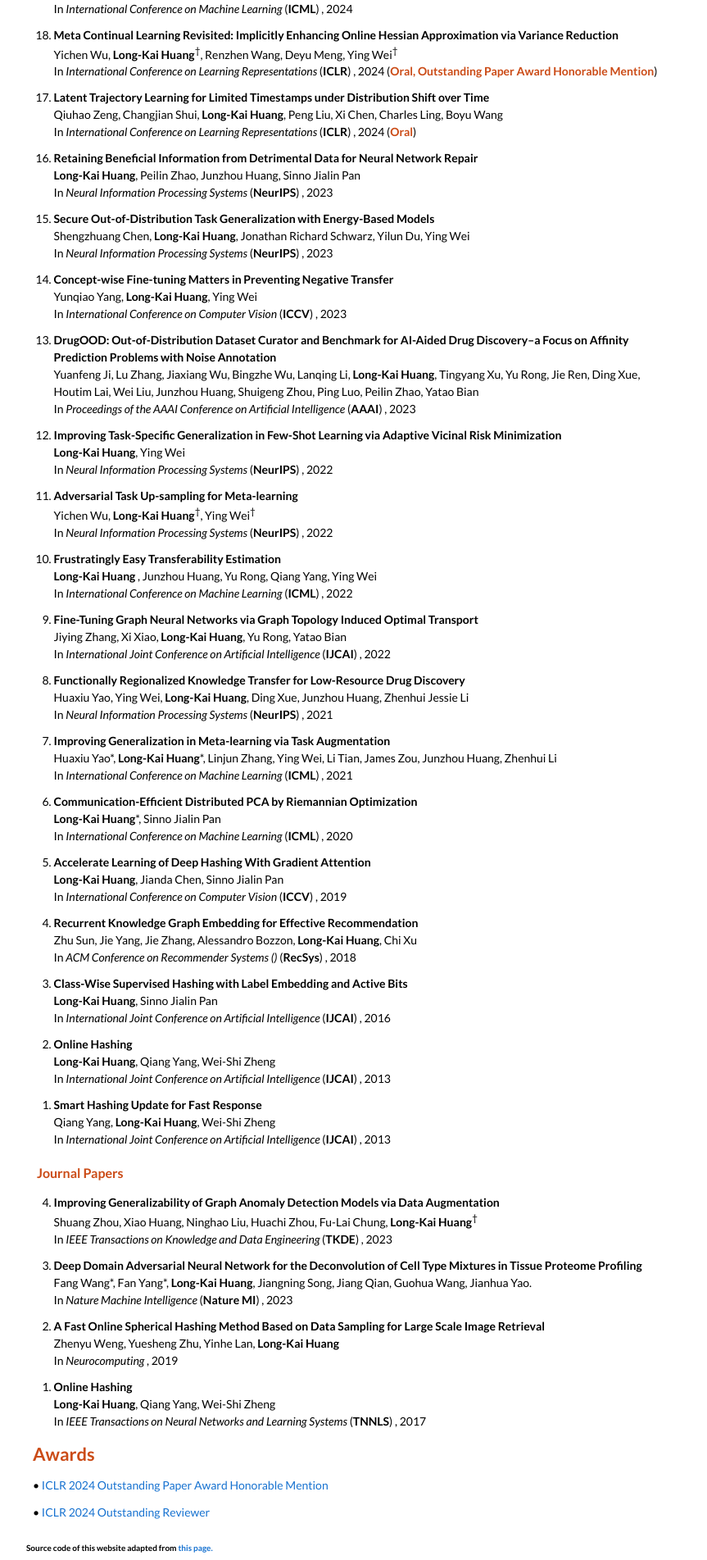
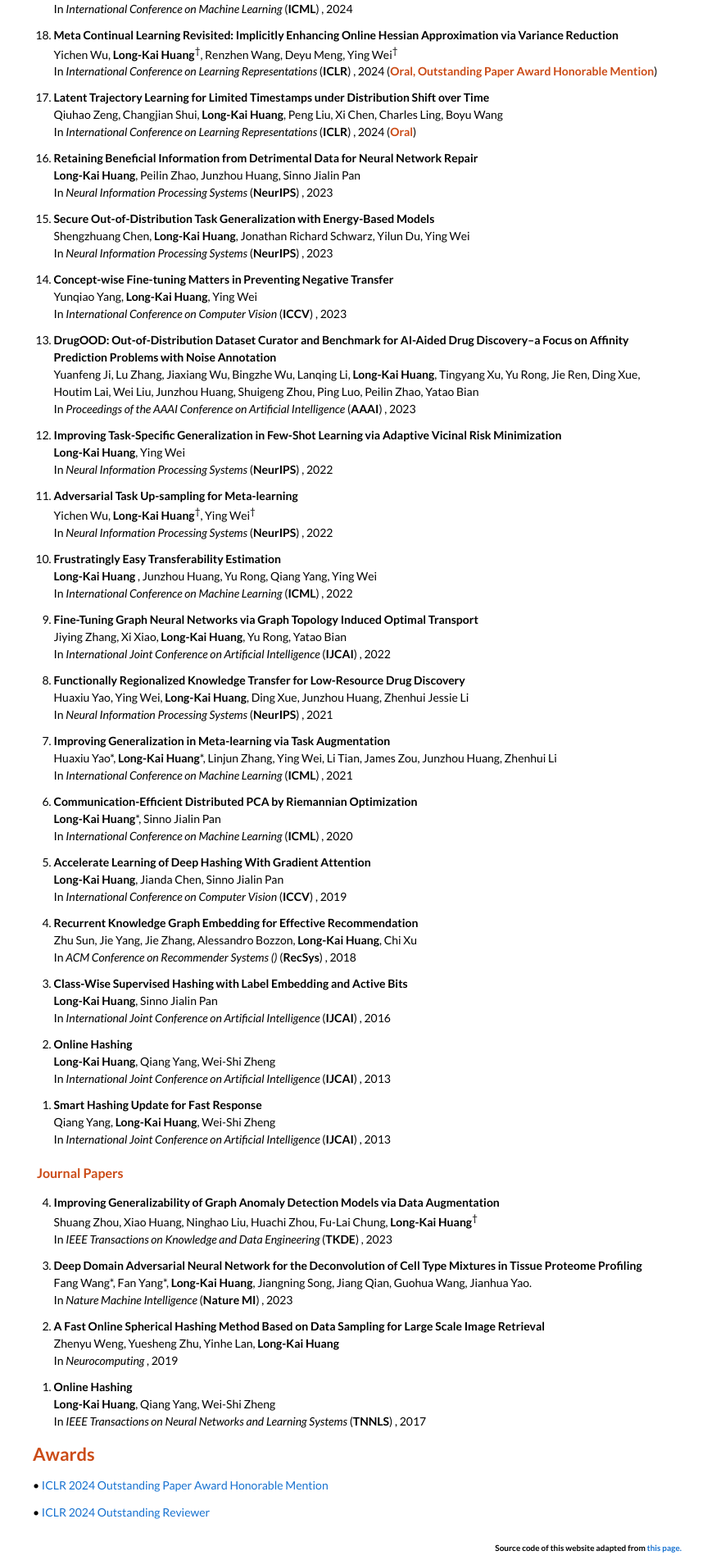
Before and after one commit to Long-Kai/Long-Kai.github.io, a Jekyll site: the page built from index.html, in a window 1280 px wide. Shown: the part 1496-3399 px from the top of the page at 82% size, without its empty margins (208-1071 px from the left). Built offline with Jekyll 4.4.1, drawn with Linux system fonts in a browser that asks for light colours.

Commit message:
Update home.html

```diff
--- a/_layouts/home.html
+++ b/_layouts/home.html
@@ -158,14 +158,16 @@ layout: default
 
       <table style="width:100%;border:0px;border-spacing:0px;border-collapse:separate;margin-right:auto;margin-left:auto;">
       <tr>
-          <td style="padding:0px">
+        <td style="padding:0px; text-align:right;">
           <br>
-            <h5 style="text-align:right">
-              Source code of this website adapted from <a href="https://jonbarron.info"><h5>this page.</h5></a>
+          <h5>
+            Source code of this website adapted from
+            <a href="https://jonbarron.info"><h5>this page.</h5></a>
           </h5>
         </td>
       </tr>
 </table>
+
     </td>
   </tr>
 </table>
```
Lines whose indentation alone changed are shown as unchanged.
